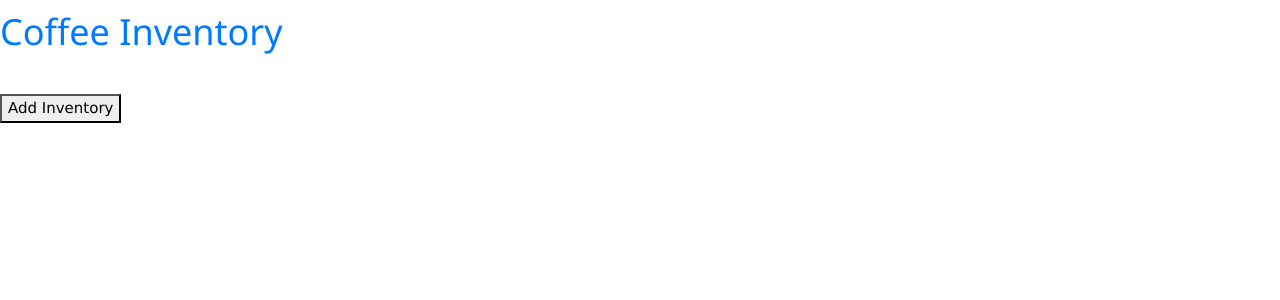
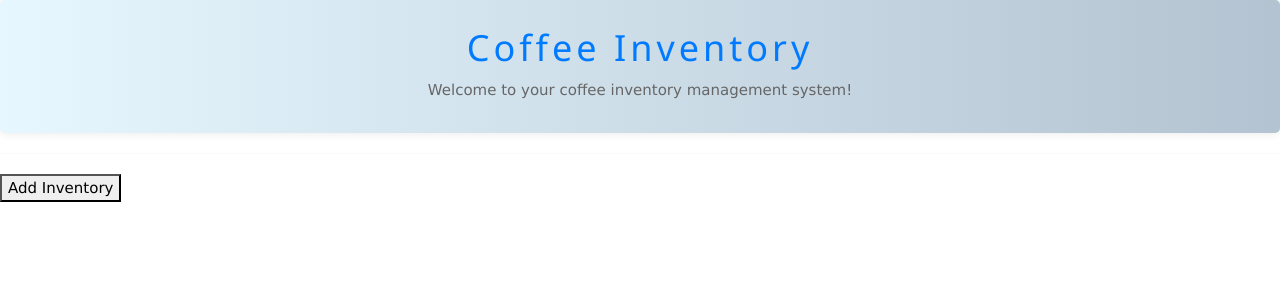
Before and after one commit to amandaguan-ag/coffee-inventory, a React (Create React App) app: page / in a window 1280 px wide. Shown: the top 300 px of the page. Built offline with nearby package versions, Linux system fonts and the light colour scheme.

Commit message:
update header

```diff
--- a/src/components/Header.js
+++ b/src/components/Header.js
@@ -2,9 +2,10 @@ import React from "react";
 
 function Header() {
   return (
-    <React.Fragment>
-      <h1>Coffee Inventory</h1>
-    </React.Fragment>
+    <div className="w3-container w3-teal w3-padding-16 w3-center">
+      <h1 className="w3-wide">Coffee Inventory</h1>
+      <p>Welcome to your coffee inventory management system!</p>
+    </div>
   );
 }
 
```
